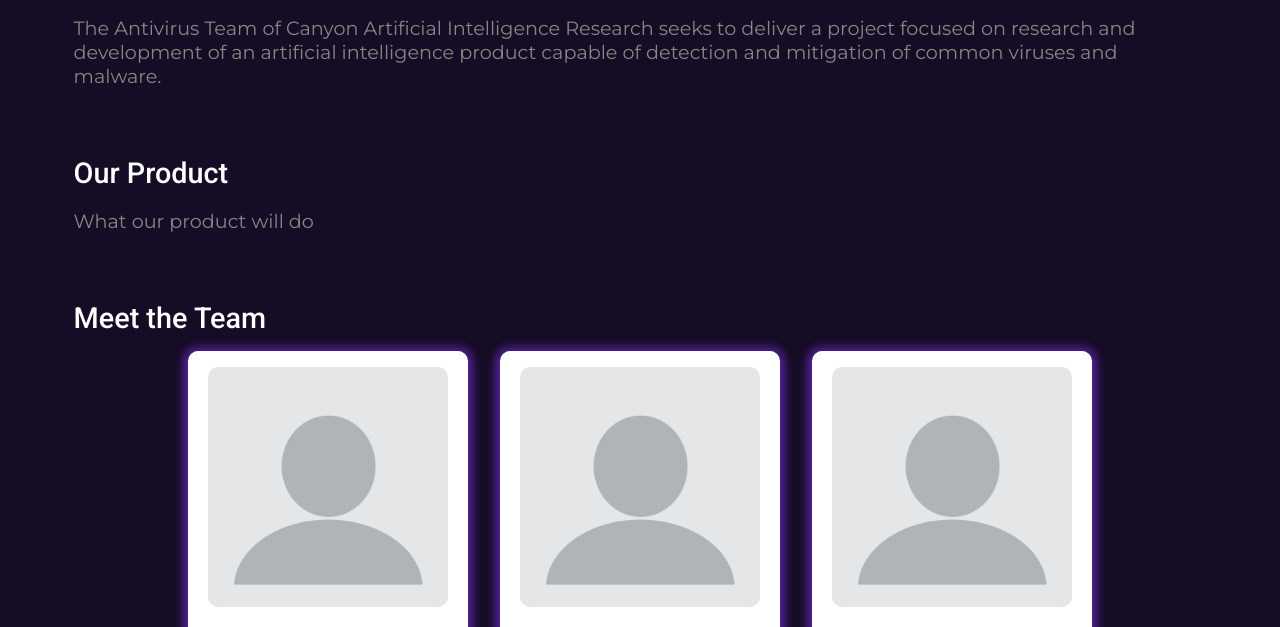
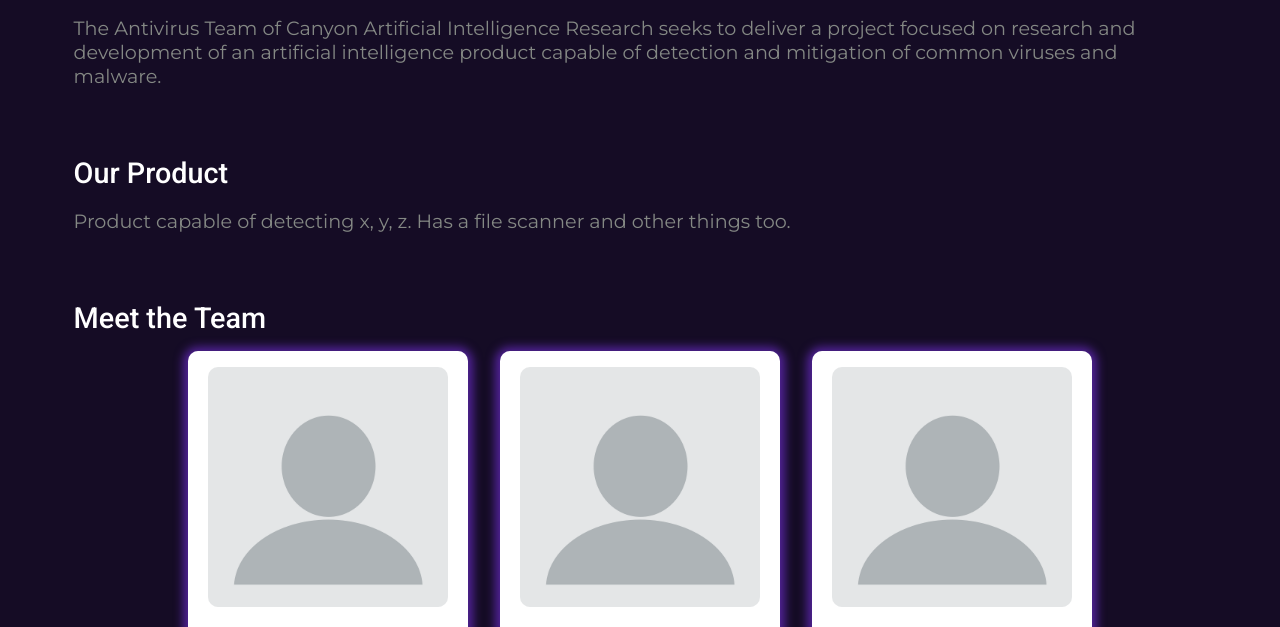
Before and after one commit to aigcu/antivirus-website, a plain HTML site: page index.html in a window 1280 px wide. Shown: the part 157-784 px from the top of the page. Drawn offline with Linux system fonts and the light colour scheme.

Commit message:
Changes from meeting

```diff
--- a/index.html
+++ b/index.html
@@ -53,7 +53,8 @@
     <div class="container" id="Product">
         <h2 class="heading-spacer">Our Product</h2>
         <p>
-            What our product will do
+            Product capable of detecting x, y, z. Has a file scanner
+            and other things too.
         </p>
     </div>
     <!--Team Section-->
--- a/styles.css
+++ b/styles.css
@@ -195,14 +195,13 @@ nav label {
 
   }
   #menu-toggle:checked ~ .menu li {
-    /* border-top: 1px solid #522398; */
     height: 3.9em;
     padding: 0.5em;
     transition: height 400ms cubic-bezier(0.23, 1, 0.32, 1);
   }
   .menu > li {
     display: flex;
-    justify-content: center;
+    justify-content: left;
     margin: 0;
     padding: 0.5em 0;
     width: 100%;
```
